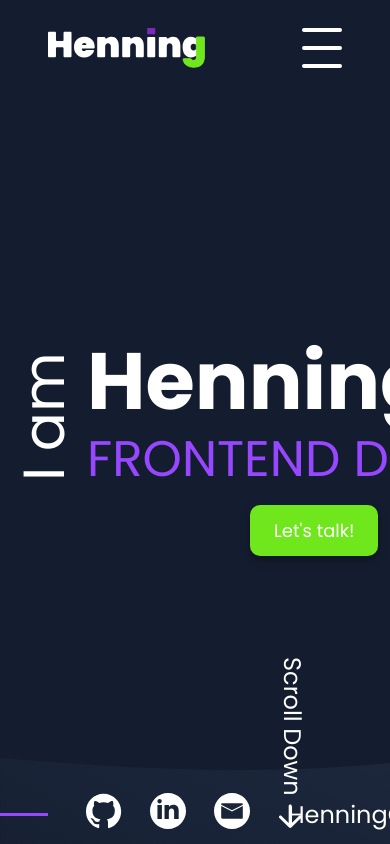
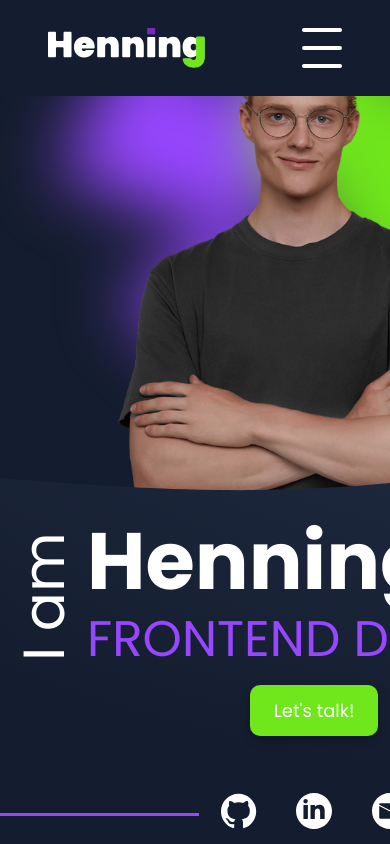
Before and after one commit to HenningOtte/Portfolio, an Angular app: page / in a window 390 px wide. Shown: the top 844 px of the page. Built offline with nearby package versions, Linux system fonts and the light colour scheme.

Commit message:
Improve responsive layout of hero component

```diff
--- a/src/app/main-content/hero/hero.scss
+++ b/src/app/main-content/hero/hero.scss
@@ -13,6 +13,10 @@
   display: grid;
   grid-template-columns: 1fr 1fr;
   align-items: end;
+  @media (max-width: 1280px) and (orientation: portrait) {
+    grid-template-columns: 1fr;
+    grid-template-rows: 1fr min-content;
+  }
 }
 
 .hero-img {
@@ -29,6 +33,9 @@
   object-fit: contain;
   display: block;
   z-index: 1;
+  @media (max-width: 1280px) and (orientation: portrait) {
+    max-height: 60vh;
+  }
 }
 
 .hero-shadow {
@@ -42,7 +49,7 @@
 .hero-greetings {
   min-width: max-content;
   padding-right: 80px;
-  padding-top: 96px;
+  padding-top: 40px;
   z-index: 2;
   height: 100%;
   display: flex;
@@ -51,7 +58,11 @@
   align-items: center;
   flex-direction: column;
 
-  @media (max-width: 1080px) {
+  @media (max-width: 1280px) and (orientation: portrait) {
+    padding-right: 0;
+    padding-top: 0;
+    padding-bottom: 56px;
+    z-index: 3;
   }
 }
 
@@ -108,6 +119,10 @@
   width: 48px;
   height: 3px;
   background-color: $bright-purple;
+
+  @media (max-width: 1280px) and (orientation: portrait) {
+    width: 100%;
+  }
 }
 
 .social-links {
@@ -118,12 +133,27 @@
   > span {
     font-size: 24px;
   }
+
+  @media (max-width: 1280px) and (orientation: portrait) {
+    display: grid;
+    grid-template-columns: 1fr 1fr 1fr;
+    align-content: center;
+    gap: 16px;
+    width: 100%;
+    > span {
+      display: none;
+    }
+  }
 }
 
 .social-icons {
   display: flex;
   align-items: center;
   gap: 16px;
+
+  @media (max-width: 1280px) and (orientation: portrait) {
+    justify-content: space-between;
+  }
 }
 
 .scroll-down {
@@ -149,6 +179,10 @@
     height: 24px;
     width: auto;
   }
+
+  @media (max-width: 1280px) and (orientation: portrait) {
+    display: none;
+  }
 }
 
 .hero-curve {
@@ -162,6 +196,10 @@
   overflow-x: hidden;
   overflow-y: visible;
   bottom: -680px;
+
+  @media (max-width: 1280px) and (orientation: portrait) {
+    bottom: -400px;
+  }
 }
 
 .curve-img {
```
